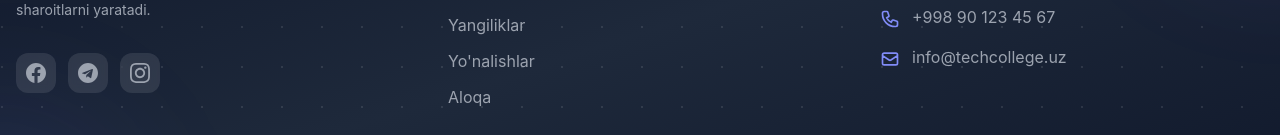
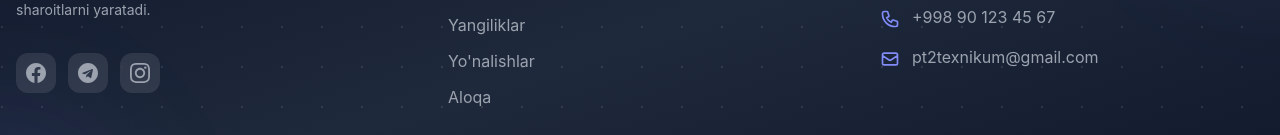
Before and after one commit to aliyevich6880/tech-site, a Vue app: page / in a window 1280 px wide. Shown: the part 4835-4970 px from the top of the page. Built offline with nearby package versions, Linux system fonts and the light colour scheme; no server answers.

Commit message:
Footerga o'zgartirish kiritildi

```diff
--- a/src/components/Footer.vue
+++ b/src/components/Footer.vue
@@ -190,8 +190,8 @@
                   d="M3 8l7.89 5.26a2 2 0 002.22 0L21 8M5 19h14a2 2 0 002-2V7a2 2 0 00-2-2H5a2 2 0 00-2 2v10a2 2 0 002 2z"
                 ></path>
               </svg>
-              <a href="mailto:info@techcollege.uz" class="hover:underline"
-                >info@techcollege.uz</a
+              <a href="mailto:pt2texnikum@gmail.com" class="hover:underline"
+                >pt2texnikum@gmail.com</a
               >
             </li>
           </ul>
```
Also changed, not shown: 1 other file (tests, documents, lock files or other folders).
